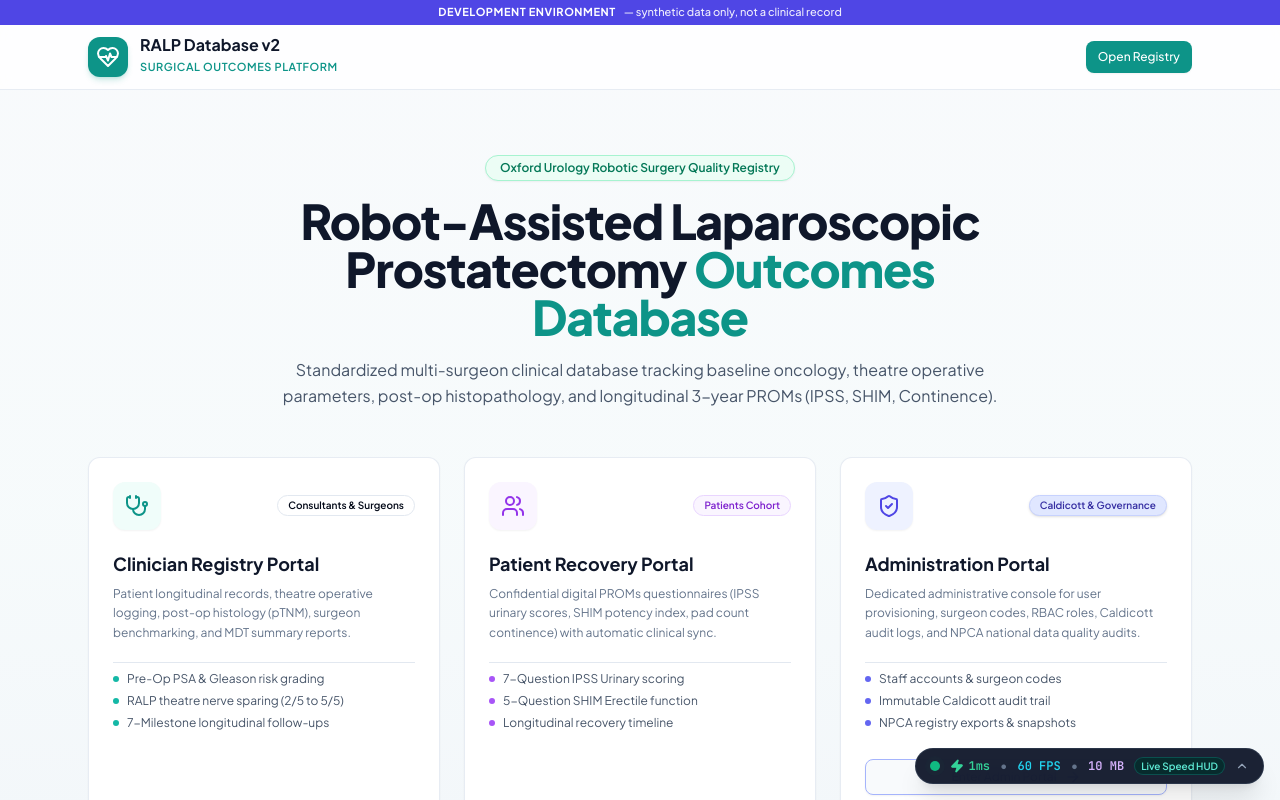
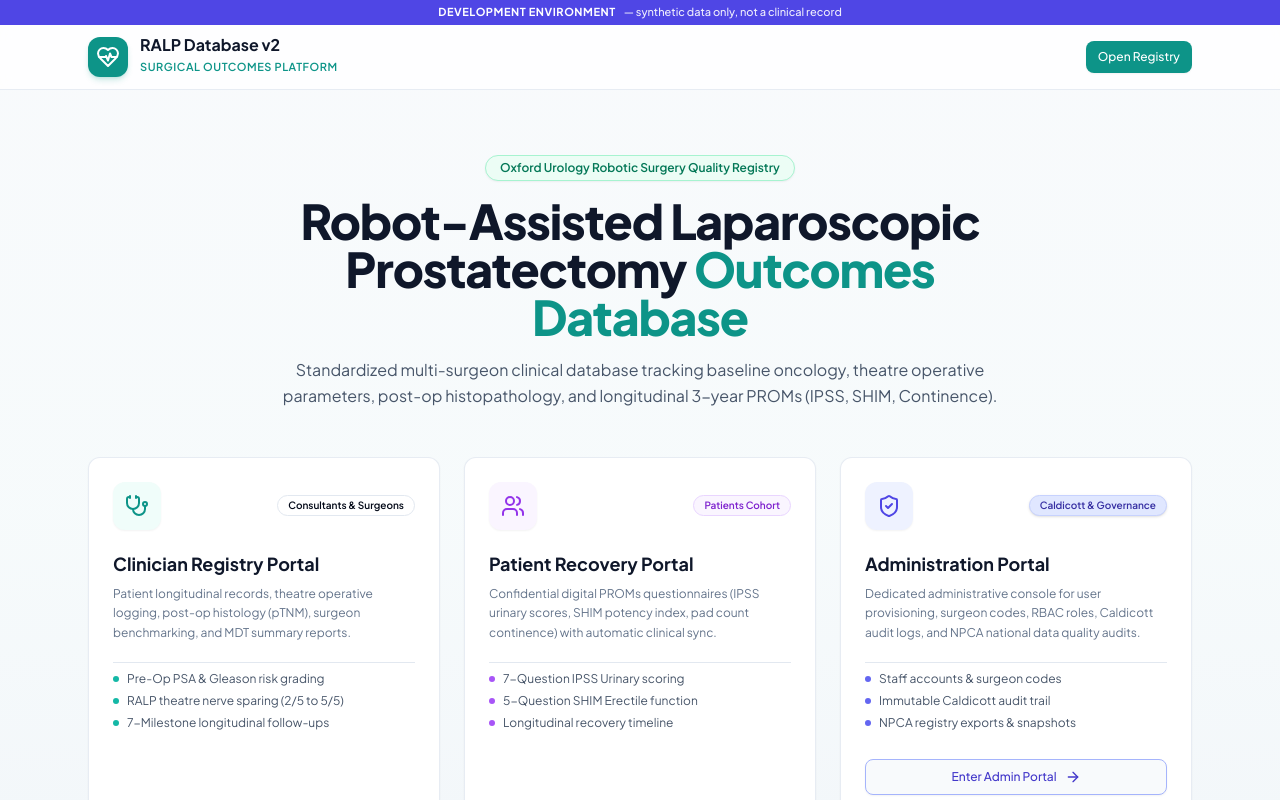
Before and after one commit to Kannankaruppaiya/ralp-database, a Next.js app: page / in a window 1280 px wide. Shown: the top 800 px of the page. Built offline with nearby package versions, Linux system fonts and the light colour scheme; no server answers.

Commit message:
Remove Live Speed performance HUD from root layout

```diff
--- a/app/layout.tsx
+++ b/app/layout.tsx
@@ -7,7 +7,6 @@
     'Advanced Robot-Assisted Laparoscopic Prostatectomy (RALP) outcomes database, automated data ingestion, longitudinal IPSS/SHIM scoring, and surgeon benchmarking platform.',
 };
 
-import { PerformanceHud } from '@/components/performance/performance-hud';
 import { EnvBanner } from '@/components/layout/env-banner';
 
 export default function RootLayout({
@@ -28,7 +27,6 @@
       <body className="min-h-screen bg-slate-50 text-slate-900 antialiased selection:bg-teal-500 selection:text-white font-sans">
         <EnvBanner />
         {children}
-        <PerformanceHud />
       </body>
     </html>
   );
```
